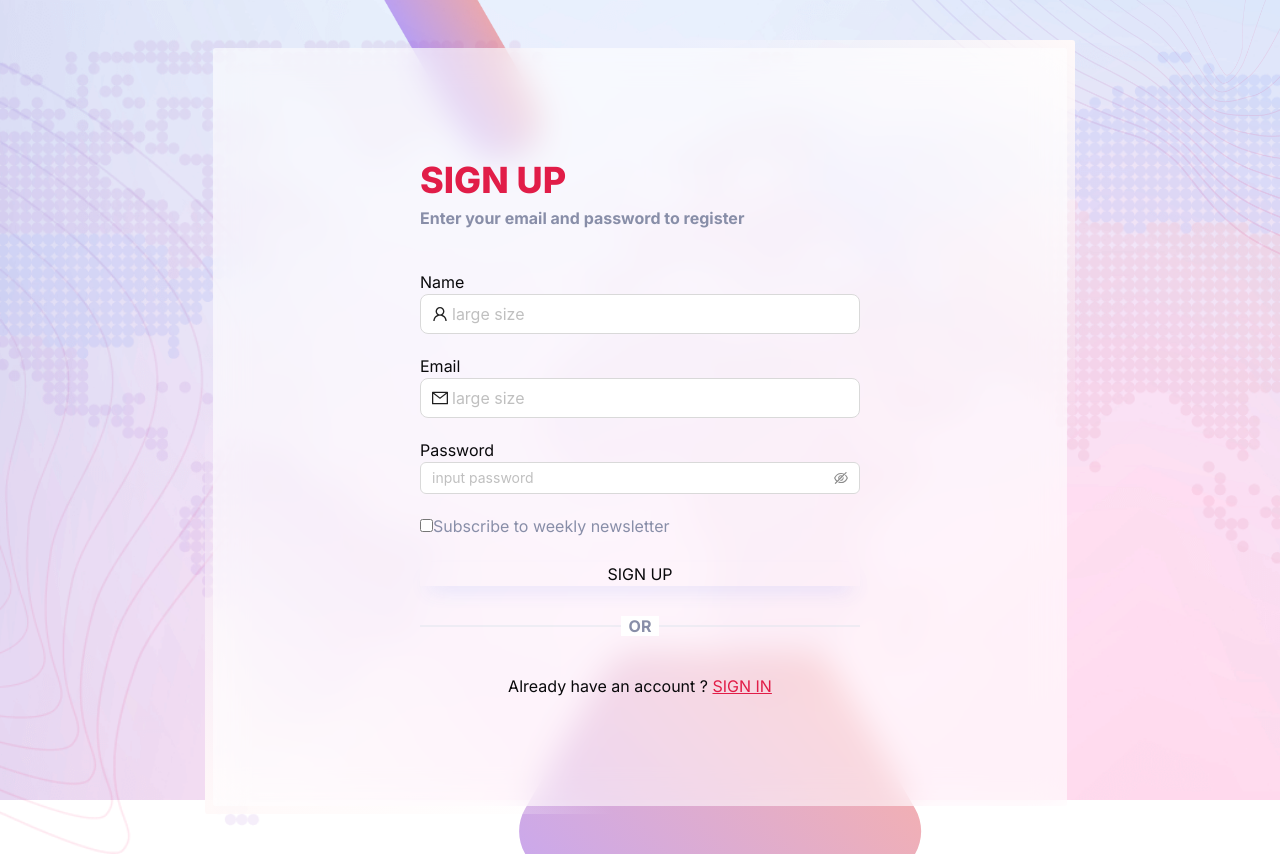
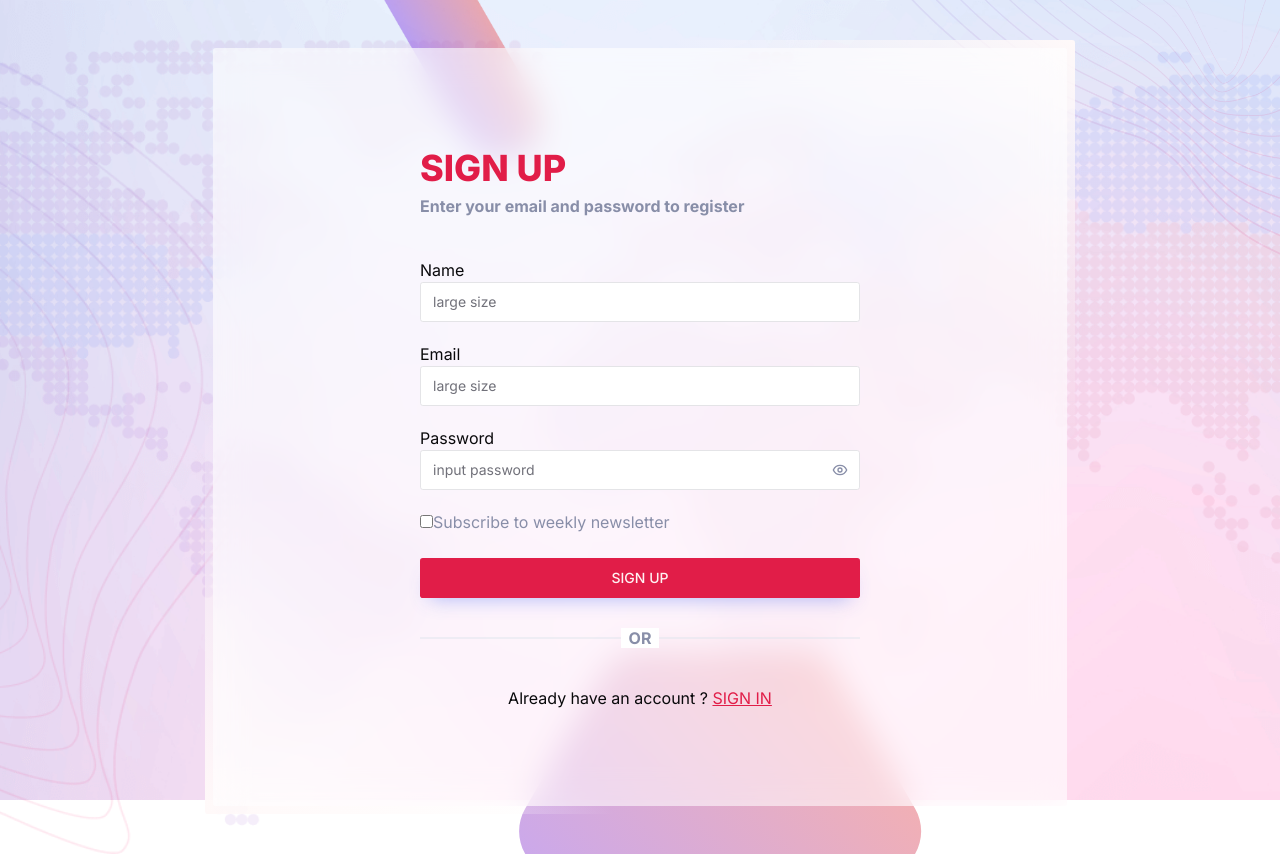
Before and after one commit to SMTanimur/project-management, a Next.js app: page /auth/signup in a window 1280 px wide. Built offline with nearby package versions, Linux system fonts and the light colour scheme.

Commit message:
Update login and signup page components

```diff
--- a/src/app/(auth)/auth/signup/page.tsx
+++ b/src/app/(auth)/auth/signup/page.tsx
@@ -37,7 +37,7 @@ const BoxedSignUp = () => {
 
                             <div className="text-center dark:text-white">
                                 Already have an account ?&nbsp;
-                                <Link href="/auth/signin" className="uppercase text-primary underline transition hover:text-black dark:hover:text-white">
+                                <Link href="/auth/login" className="uppercase text-primary underline transition hover:text-black dark:hover:text-white">
                                     SIGN IN
                                 </Link>
                             </div>
--- a/src/components/auth/components-auth-login-form.tsx
+++ b/src/components/auth/components-auth-login-form.tsx
@@ -1,9 +1,11 @@
 'use client';
 
-import { EyeInvisibleOutlined, EyeTwoTone, UserOutlined } from '@ant-design/icons';
-import { Input } from 'antd';
+
 import { useRouter } from 'next/navigation';
 import React from 'react';
+import { Input } from '../ui/input';
+import { PasswordInput } from '../ui/password-input';
+import { Button } from '../ui/button';
 
 const ComponentsAuthLoginForm = () => {
     const router = useRouter();
@@ -17,16 +19,16 @@ const ComponentsAuthLoginForm = () => {
             <div>
                 <label htmlFor="Email">Email</label>
                 <div className="relative text-white-dark">
-                <Input size="large" placeholder="large size" prefix={<UserOutlined />} />
+                <Input  placeholder="large size" className='w-full' />
 
                 </div>
             </div>
             <div>
                 <label htmlFor="Password">Password</label>
                 <div className="relative text-white-dark">
-                <Input.Password
+                <PasswordInput
           placeholder="input password"
-          iconRender={(visible) => (visible ? <EyeTwoTone /> : <EyeInvisibleOutlined />)}
+
       />
                 </div>
             </div>
@@ -36,9 +38,9 @@ const ComponentsAuthLoginForm = () => {
                     <span className="text-white-dark">Subscribe to weekly newsletter</span>
                 </label>
             </div>
-            <button type="submit" className="btn btn-gradient !mt-6 w-full border-0 uppercase shadow-[0_10px_20px_-10px_rgba(67,97,238,0.44)]">
+            <Button type="submit"  className=" !mt-6 w-full border-0 uppercase shadow-[0_10px_20px_-10px_rgba(67,97,238,0.44)]">
                 Sign in
-            </button>
+            </Button>
         </form>
     );
 };
--- a/src/components/auth/components-auth-register-form.tsx
+++ b/src/components/auth/components-auth-register-form.tsx
@@ -1,10 +1,11 @@
 'use client';
 
-import { EyeInvisibleOutlined, EyeTwoTone, MailOutlined, UserOutlined } from '@ant-design/icons';
-import { Input } from 'antd';
+
 import { useRouter } from 'next/navigation';
 import React from 'react';
-
+import { Input } from '../ui/input';
+import { PasswordInput } from '../ui/password-input';
+import { Button } from '../ui/button';
 const ComponentsAuthRegisterForm = () => {
     const router = useRouter();
 
@@ -17,21 +18,21 @@ const ComponentsAuthRegisterForm = () => {
             <div>
                 <label htmlFor="Name">Name</label>
                 <div className="relative text-white-dark">
-                <Input size="large" placeholder="large size" prefix={<UserOutlined />} />
+                <Input  placeholder="large size"  />
                 </div>
             </div>
             <div>
                 <label htmlFor="Email">Email</label>
                 <div className="relative text-white-dark">
-                <Input size="large" placeholder="large size" prefix={<MailOutlined />} />
+                <Input  placeholder="large size"  />
                 </div>
             </div>
             <div>
                 <label htmlFor="Password">Password</label>
                 <div className="relative text-white-dark">
-                <Input.Password
+                <PasswordInput
           placeholder="input password"
-          iconRender={(visible) => (visible ? <EyeTwoTone /> : <EyeInvisibleOutlined />)}
+
       />
                 </div>
             </div>
@@ -41,9 +42,9 @@ const ComponentsAuthRegisterForm = () => {
                     <span className="text-white-dark">Subscribe to weekly newsletter</span>
                 </label>
             </div>
-            <button type="submit" className="btn btn-gradient !mt-6 w-full border-0 uppercase shadow-[0_10px_20px_-10px_rgba(67,97,238,0.44)]">
+            <Button type="submit" className=" !mt-6 w-full border-0 uppercase shadow-[0_10px_20px_-10px_rgba(67,97,238,0.44)]">
                 Sign Up
-            </button>
+            </Button>
         </form>
     );
 };
--- /dev/null
+++ b/src/components/ui/password-input.tsx
@@ -0,0 +1,46 @@
+"use client"
+
+import * as React from "react"
+
+import { cn } from "@/lib/utils"
+import { Button } from "@/components/ui/button"
+import { Input, type InputProps } from "@/components/ui/input"
+import { Icons } from "./icons"
+
+
+const PasswordInput = React.forwardRef<HTMLInputElement, InputProps>(
+  ({ className, ...props }, ref) => {
+    const [showPassword, setShowPassword] = React.useState(false)
+
+    return (
+      <div className="relative">
+        <Input
+          type={showPassword ? "text" : "password"}
+          className={cn("pr-10", className)}
+          ref={ref}
+          {...props}
+        />
+        <Button
+          type="button"
+          variant="ghost"
+          size="sm"
+          className="absolute right-0 top-0 h-full px-3 py-1 hover:bg-transparent"
+          onClick={() => setShowPassword((prev) => !prev)}
+          disabled={props.value === "" || props.disabled}
+        >
+          {showPassword ? (
+            <Icons.hide className="h-4 w-4" aria-hidden="true" />
+          ) : (
+            <Icons.view className="h-4 w-4" aria-hidden="true" />
+          )}
+          <span className="sr-only">
+            {showPassword ? "Hide password" : "Show password"}
+          </span>
+        </Button>
+      </div>
+    )
+  }
+)
+PasswordInput.displayName = "PasswordInput"
+
+export { PasswordInput }
```
